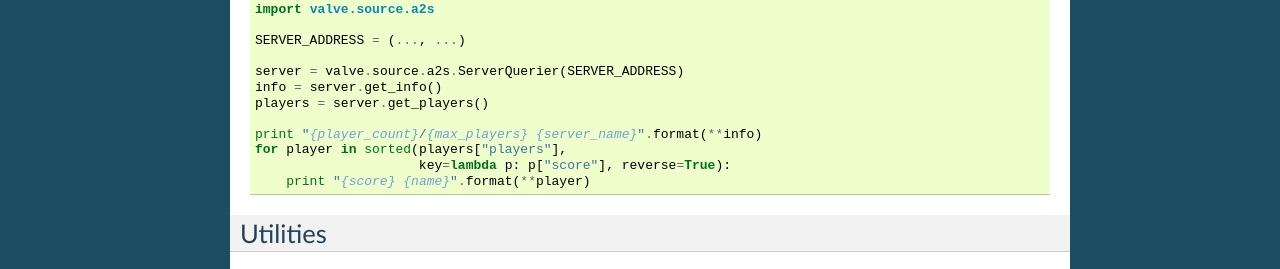
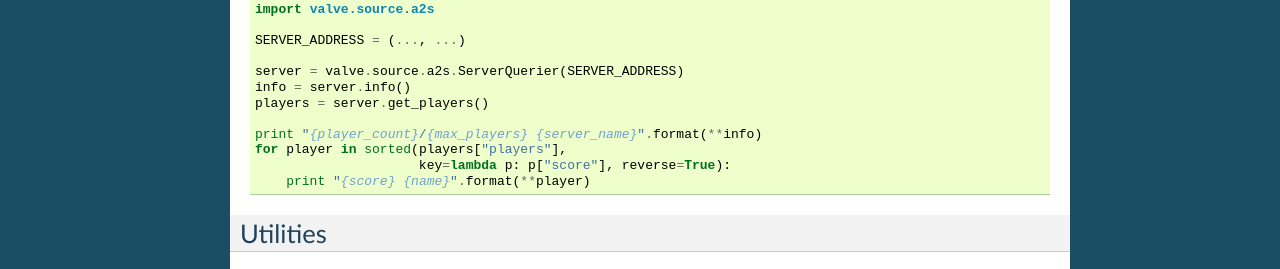
Before and after one commit to serverstf/python-valve, a Sphinx documentation site: the page built from docs/source.rst, in a window 1280 px wide. Shown: the part 407-676 px from the top of the page. Built offline with Sphinx 7.4.7, drawn with Linux system fonts in a browser that asks for light colours.

Commit message:
Changed get_info in tests and documentation for commit 47dc6b0 2

```diff
--- a/docs/source.rst
+++ b/docs/source.rst
@@ -23,7 +23,7 @@
     SERVER_ADDRESS = (..., ...)
 
     server = valve.source.a2s.ServerQuerier(SERVER_ADDRESS)
-    info = server.get_info()
+    info = server.info()
     players = server.get_players()
 
     print "{player_count}/{max_players} {server_name}".format(**info)
--- a/valve/source/a2s.py
+++ b/valve/source/a2s.py
@@ -55,7 +55,7 @@
         # "TF2 currently does not split replies, expect A2S_PLAYER and
         # A2S_RULES to be simply cut off after 1260 bytes."
         #
-        # However whilst testing get_info() on a TF2 server, it did
+        # However whilst testing info() on a TF2 server, it did
         # set the split header to -2. So it is unclear whether the
         # warning means that only one fragment of the message is sent
         # or that the warning is no longer valid.
@@ -98,7 +98,7 @@
         .. code:: python
 
             server = ServerQuerier(...)
-            print server.get_info()["server_name"]
+            print server.info()["server_name"]
 
         The following fields are available on the response:
 
```
Also changed, not shown: README.md (+1 -1 lines).
